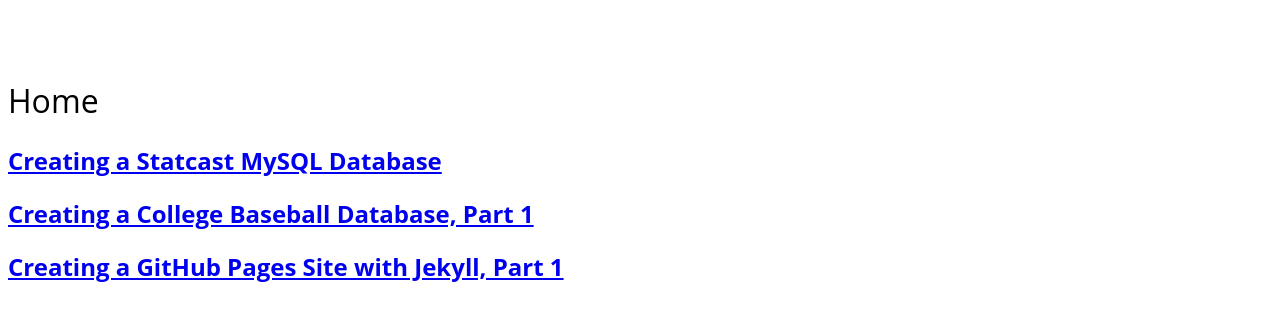
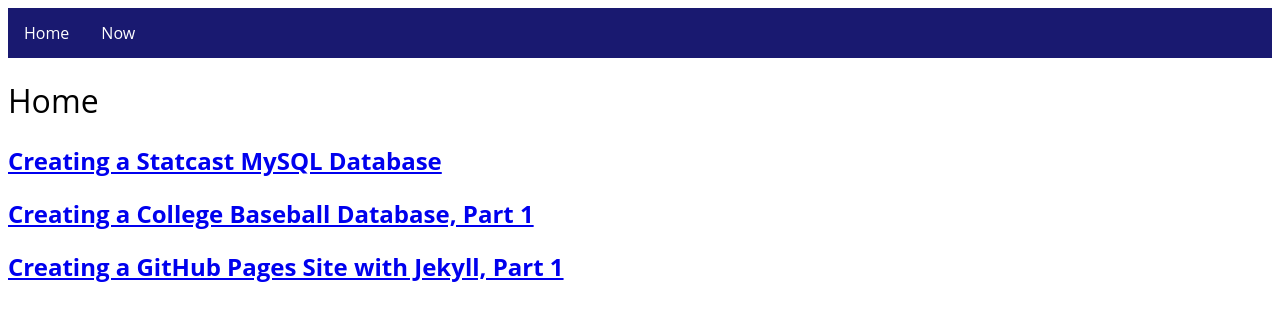
Before and after one commit to milesok/milesok.github.io, a Jekyll site: the page built from index.md, in a window 1280 px wide. Shown: the top 321 px of the page. Built offline with Jekyll 4.4.1, drawn with Linux system fonts in a browser that asks for light colours.

Commit message:
Update main.scss

```diff
--- a/_sass/main.scss
+++ b/_sass/main.scss
@@ -1,6 +1,6 @@
 $font-stack: 'Open Sans', 'Helvetica Neue', Helvetica, Arial, sans-serif;
 $primary-color: #000000;
-$nav-background: midnight blue;
+$nav-background: midnightblue;
 $nav-link: white;
 
 body {
@@ -28,7 +28,7 @@ nav {
       padding: 14px 16px;
       text-decoration: none;
       &:hover {
-        background-color: steel blue;
+        background-color: steelblue;
       }
         }
   }
```
